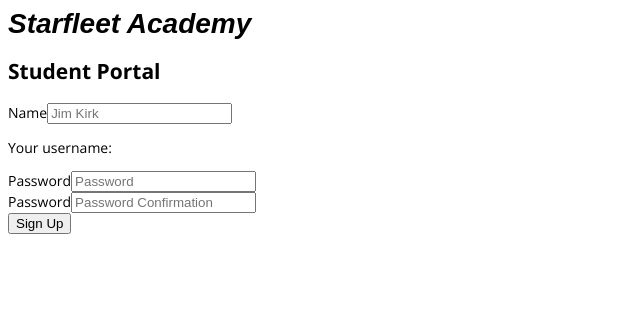
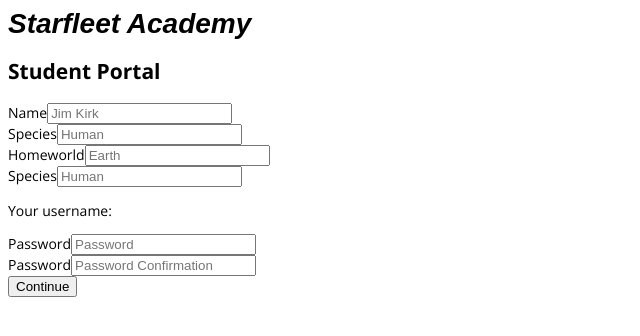
Before and after one commit to abigailboyer/starfleetacademy, a React (Create React App) app: page /signup in a window 1280 px wide. Shown: the top 336 px of the page, without its empty margins (0-640 px from the left). Built offline with nearby package versions, Linux system fonts and the light colour scheme; a web font is replaced by a local one.

Commit message:
create user sign up form

```diff
--- a/src/components/user/Signup.js
+++ b/src/components/user/Signup.js
@@ -1,5 +1,4 @@
 import React from 'react'
-import { BrowserRouter as Router, Route, Switch } from 'react-router-dom'
 import AccountHeader from './AccountHeader'
 
 class Signup extends React.Component {
@@ -20,6 +19,22 @@
               <input type="text" id="name" placeholder="Jim Kirk" />
             </li>
             <li>
+              {/* change to radio or drop down options later */}
+              <label htmlFor="species">Species</label>
+              <input type="text" id="species" placeholder="Human" />
+            </li>
+            <li>
+              {/* change to something more graphic and pretty to
+                match specialization selection & change to limited options later */}
+              <label htmlFor="homeworld">Homeworld</label>
+              <input type="text" id="homeworld" placeholder="Earth" />
+            </li>
+            <li>
+              {/* change to drop down options later */}
+              <label htmlFor="species">Species</label>
+              <input type="text" id="species" placeholder="Human" />
+            </li>
+            <li>
               <p id="generatedUsername">Your username: </p>
             </li>
             <li>
@@ -30,8 +45,9 @@
               <label htmlFor="passwordConfirmation">Password</label>
               <input type="password" id="passwordConfirmation" placeholder="Password Confirmation" />
             </li>
+
             <li>
-              <input type="submit" id="signup-form-submit" value="Sign Up" />
+              <input type="submit" id="signup-form-submit" value="Continue" />
             </li>
           </ul>
         </form>
```
